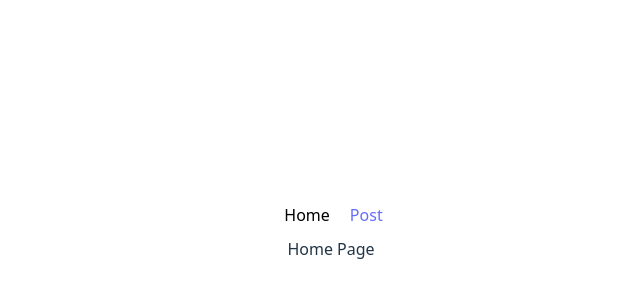
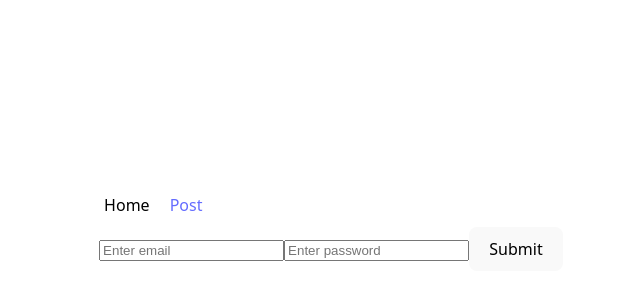
Before and after one commit to Tanish-Singhal/react-revision, a React (Vite) app in the folder react-router-dom/: page / in a window 1280 px wide. Shown: the part 168-468 px from the top of the page, without its empty margins (309-949 px from the left). Built offline with nearby package versions, Linux system fonts and the light colour scheme.

Commit message:
usenavigate hook demo

```diff
--- a/react-router-dom/src/pages/Home.jsx
+++ b/react-router-dom/src/pages/Home.jsx
@@ -1,7 +1,27 @@
 import React from "react";
+import { useNavigate } from "react-router";
 
 const Home = () => {
-  return <div>Home Page</div>;
+  const navigate = useNavigate();
+
+  const handleSubmit = (e) => {
+    e.preventDefault();
+
+    console.log(e.target.email.value, e.target.password.value);
+    if (e.target.email.value && e.target.password.value) {
+      navigate("/posts");
+    }
+  };
+
+  return (
+    <div>
+      <form onSubmit={handleSubmit}>
+        <input type="email" name="email" placeholder="Enter email" />
+        <input type="password" name="password" placeholder="Enter password" />
+        <button type="submit">Submit</button>
+      </form>
+    </div>
+  );
 };
 
 export default Home;
```
Also changed, not shown: react-router-dom/src/App.jsx (+23 -1 lines).
